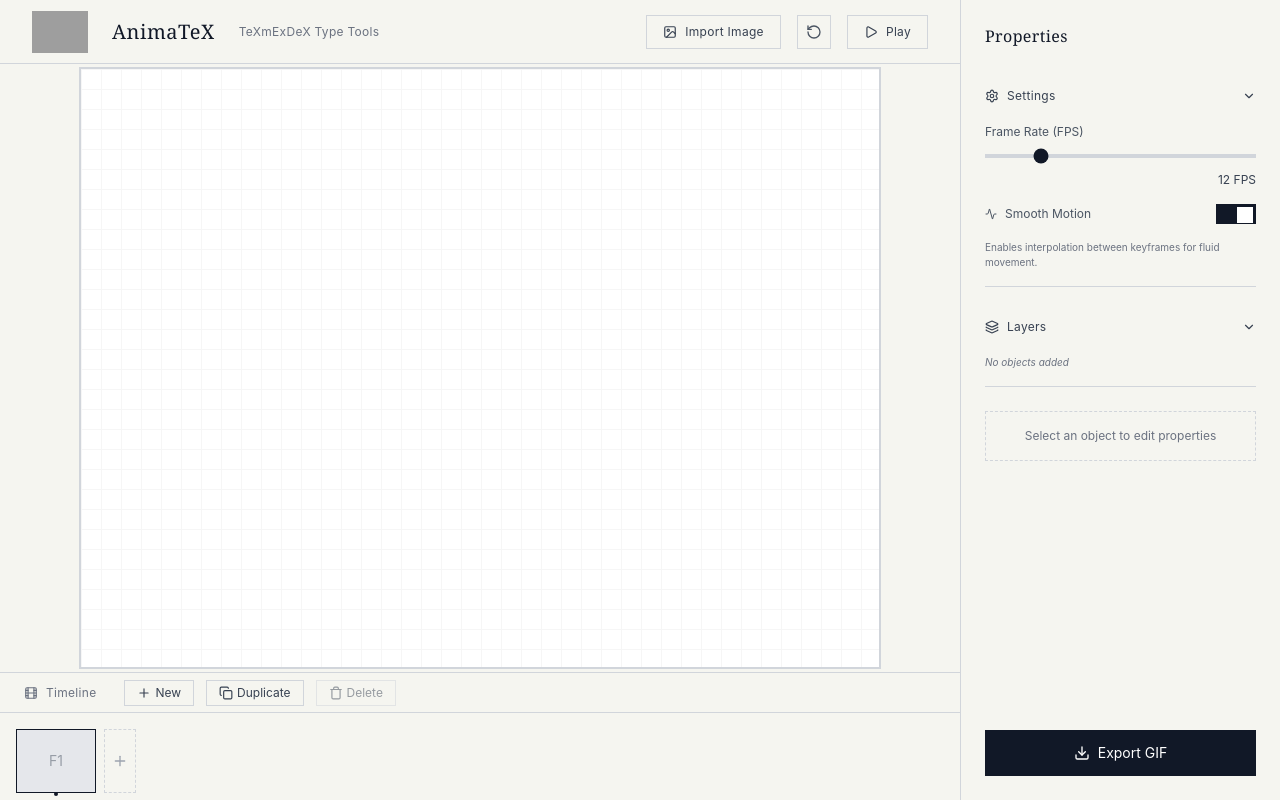
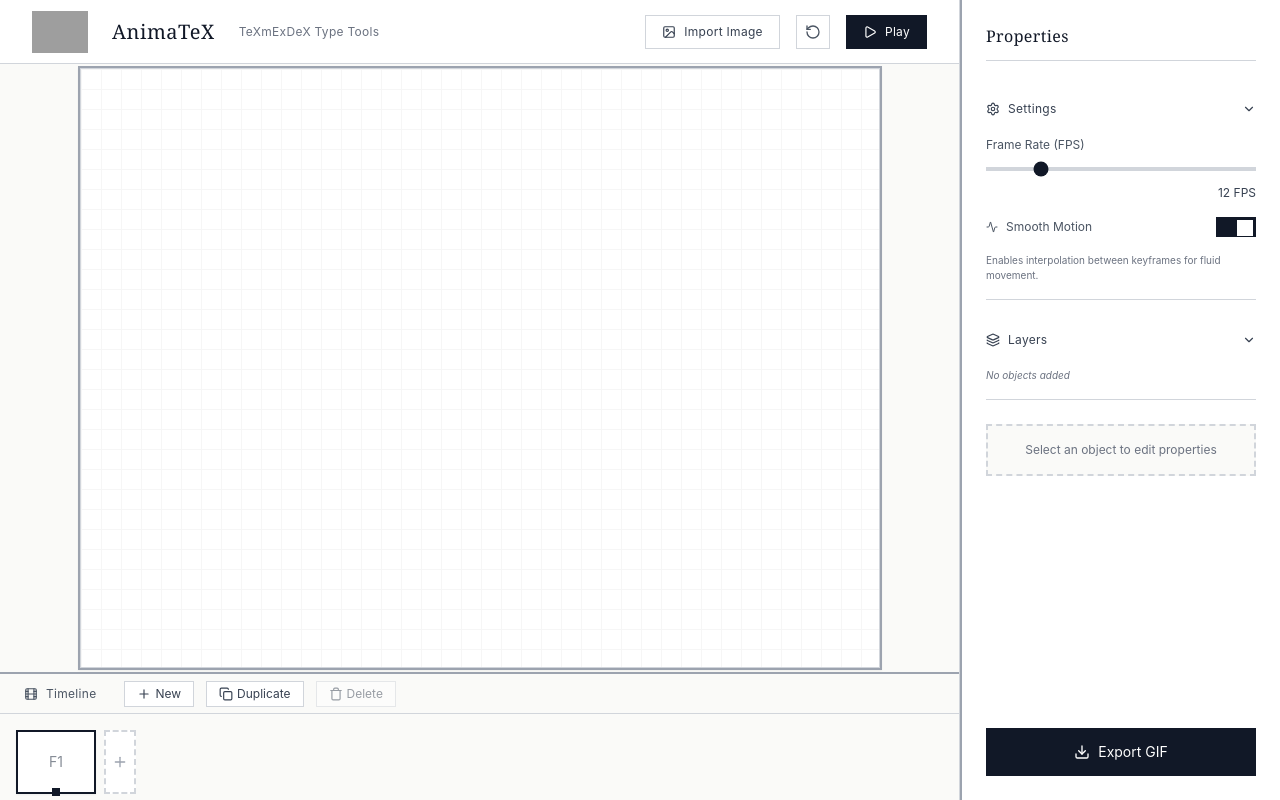
Before and after one commit to Texmexdex/AnimaTeX, a React (Vite) app: page / in a window 1280 px wide. Built offline with nearby package versions, Linux system fonts and the light colour scheme; grey boxes are pictures that could not be loaded.

Commit message:
Improve visual hierarchy with stronger borders and better contrast

```diff
--- a/App.tsx
+++ b/App.tsx
@@ -487,8 +487,8 @@ const App: React.FC = () => {
 
   return (
     <div className="flex h-screen w-screen text-gray-900 overflow-hidden bg-[#f5f5f0]" style={{ fontFamily: '-apple-system, BlinkMacSystemFont, "Segoe UI", sans-serif' }}>
-        <div className="flex-1 flex flex-col relative z-10 min-w-0 overflow-hidden">
-            <div className="h-16 flex items-center justify-between px-8 bg-[#f5f5f0] border-b border-gray-300 flex-shrink-0">
+        <div className="flex-1 flex flex-col relative z-10 min-w-0 overflow-hidden border-r border-gray-300">
+            <div className="h-16 flex items-center justify-between px-8 bg-white border-b border-gray-300 flex-shrink-0">
                  <div className="flex items-center gap-6">
                     <AnimatedLogo size={56} className="" />
                     <h1 className="font-normal text-xl tracking-wide text-gray-900" style={{ fontFamily: 'Georgia, serif' }}>
@@ -498,7 +498,7 @@ const App: React.FC = () => {
                  </div>
 
                  <div className="flex items-center gap-4">
-                    <label className="flex items-center gap-2 px-4 py-2 bg-transparent hover:bg-gray-200 text-gray-700 border border-gray-300 cursor-pointer transition-colors text-xs font-normal tracking-wide">
+                    <label className="flex items-center gap-2 px-4 py-2 bg-white hover:bg-gray-100 text-gray-700 border border-gray-300 cursor-pointer transition-colors text-xs font-normal tracking-wide">
                         <ImageIcon size={14} /> Import Image
                         <input type="file" accept="image/*" onChange={handleAddObject} className="hidden" />
                     </label>
@@ -508,14 +508,14 @@ const App: React.FC = () => {
                             setPlaybackTime(0);
                             setCurrentFrameIndex(0);
                         }}
-                        className="p-2 hover:bg-gray-200 border border-gray-300 transition-colors text-gray-600 hover:text-gray-900"
+                        className="p-2 hover:bg-gray-100 border border-gray-300 transition-colors text-gray-600 hover:text-gray-900 bg-white"
                         title="Reset Timeline"
                     >
                         <RotateCcw size={16} />
                     </button>
                     <button
                         onClick={togglePlay}
-                        className="flex items-center gap-2 px-4 py-2 font-normal transition-colors text-xs tracking-wide border border-gray-300 bg-transparent hover:bg-gray-200 text-gray-700"
+                        className="flex items-center gap-2 px-4 py-2 font-normal transition-colors text-xs tracking-wide border border-gray-900 bg-gray-900 hover:bg-gray-700 text-white"
                     >
                         {isPlaying ? <Pause size={14} /> : <Play size={14} />}
                         {isPlaying ? 'Stop' : 'Play'}
@@ -523,8 +523,8 @@ const App: React.FC = () => {
                  </div>
             </div>
 
-            <div className="flex-1 overflow-auto flex items-center justify-center p-12 relative bg-[#f5f5f0]">
-                 <div className="relative border border-gray-300">
+            <div className="flex-1 overflow-auto flex items-center justify-center p-12 relative bg-[#fafaf8]">
+                 <div className="relative border-2 border-gray-400 shadow-sm">
                     <Stage
                         width={project.width}
                         height={project.height}
--- a/components/PropertyPanel.tsx
+++ b/components/PropertyPanel.tsx
@@ -52,9 +52,9 @@ const PropertyPanel: React.FC<PropertyPanelProps> = ({
   return (
     <div
       id="property-panel"
-      className="w-80 bg-[#f5f5f0] border-l border-gray-300 h-full overflow-y-auto p-6 flex flex-col gap-2 flex-shrink-0"
+      className="w-80 bg-white border-l-2 border-gray-400 h-full overflow-y-auto p-6 flex flex-col gap-2 flex-shrink-0"
     >
-      <h2 className="text-base font-normal text-gray-900 mb-6 tracking-wide" style={{ fontFamily: 'Georgia, serif' }}>
+      <h2 className="text-base font-normal text-gray-900 mb-6 tracking-wide pb-3 border-b border-gray-300" style={{ fontFamily: 'Georgia, serif' }}>
         Properties
       </h2>
 
@@ -99,17 +99,17 @@ const PropertyPanel: React.FC<PropertyPanelProps> = ({
                 <div
                     key={obj.id}
                     className={`
-                        w-full flex items-center gap-2 px-2 py-2 text-xs transition-colors group border
+                        w-full flex items-center gap-2 px-2 py-2 text-xs transition-colors group border-2
                         ${selectedObjectId === obj.id
-                            ? 'bg-gray-200 border-gray-400'
-                            : 'bg-white border-gray-300 hover:bg-gray-100'}
+                            ? 'bg-gray-100 border-gray-900'
+                            : 'bg-white border-gray-300 hover:bg-gray-50 hover:border-gray-400'}
                     `}
                 >
                     <button
                         onClick={() => onSelectObject(obj.id)}
                         className="flex-1 flex items-center gap-3 text-left overflow-hidden"
                     >
-                        <div className="w-6 h-6 bg-white p-0.5 border border-gray-300 flex-shrink-0">
+                        <div className="w-6 h-6 bg-white p-0.5 border-2 border-gray-300 flex-shrink-0">
                             <img src={obj.src} className="w-full h-full object-contain" alt="" />
                         </div>
                         <span className={`truncate flex-1 font-normal ${selectedObjectId === obj.id ? 'text-gray-900' : 'text-gray-600'}`}>{obj.name}</span>
@@ -137,7 +137,7 @@ const PropertyPanel: React.FC<PropertyPanelProps> = ({
                 type="number"
                 value={Math.round(selectedObjectState.x)}
                 onChange={(e) => onUpdateObject({ x: Number(e.target.value) })}
-                className="w-full bg-white border border-gray-300 px-2 py-1 text-xs text-gray-900 focus:border-gray-500 outline-none font-normal"
+                className="w-full bg-white border-2 border-gray-300 px-2 py-1 text-xs text-gray-900 focus:border-gray-500 outline-none font-normal"
               />
             </div>
             <div>
@@ -146,7 +146,7 @@ const PropertyPanel: React.FC<PropertyPanelProps> = ({
                 type="number"
                 value={Math.round(selectedObjectState.y)}
                 onChange={(e) => onUpdateObject({ y: Number(e.target.value) })}
-                className="w-full bg-white border border-gray-300 px-2 py-1 text-xs text-gray-900 focus:border-gray-500 outline-none font-normal"
+                className="w-full bg-white border-2 border-gray-300 px-2 py-1 text-xs text-gray-900 focus:border-gray-500 outline-none font-normal"
               />
             </div>
             <div>
@@ -155,7 +155,7 @@ const PropertyPanel: React.FC<PropertyPanelProps> = ({
                 type="number"
                 value={Math.round(selectedObjectState.rotation)}
                 onChange={(e) => onUpdateObject({ rotation: Number(e.target.value) })}
-                className="w-full bg-white border border-gray-300 px-2 py-1 text-xs text-gray-900 focus:border-gray-500 outline-none font-normal"
+                className="w-full bg-white border-2 border-gray-300 px-2 py-1 text-xs text-gray-900 focus:border-gray-500 outline-none font-normal"
               />
             </div>
             <div>
@@ -167,7 +167,7 @@ const PropertyPanel: React.FC<PropertyPanelProps> = ({
                 max="1"
                 value={selectedObjectState.opacity}
                 onChange={(e) => onUpdateObject({ opacity: Number(e.target.value) })}
-                className="w-full bg-white border border-gray-300 px-2 py-1 text-xs text-gray-900 focus:border-gray-500 outline-none font-normal"
+                className="w-full bg-white border-2 border-gray-300 px-2 py-1 text-xs text-gray-900 focus:border-gray-500 outline-none font-normal"
               />
             </div>
              <div className="col-span-2">
@@ -176,7 +176,7 @@ const PropertyPanel: React.FC<PropertyPanelProps> = ({
                 type="number"
                 value={selectedObjectState.zIndex}
                 onChange={(e) => onUpdateObject({ zIndex: Number(e.target.value) })}
-                className="w-full bg-white border border-gray-300 px-2 py-1 text-xs text-gray-900 focus:border-gray-500 outline-none font-normal"
+                className="w-full bg-white border-2 border-gray-300 px-2 py-1 text-xs text-gray-900 focus:border-gray-500 outline-none font-normal"
               />
             </div>
 
@@ -185,10 +185,10 @@ const PropertyPanel: React.FC<PropertyPanelProps> = ({
                 <button
                     onClick={() => onUpdateObject({ flipX: !selectedObjectState.flipX })}
                     className={`
-                        w-full flex items-center justify-center gap-2 py-2 text-xs font-normal border transition-colors
+                        w-full flex items-center justify-center gap-2 py-2 text-xs font-normal border-2 transition-colors
                         ${selectedObjectState.flipX
-                            ? 'bg-gray-200 border-gray-400 text-gray-900'
-                            : 'bg-white border-gray-300 text-gray-700 hover:bg-gray-100'}
+                            ? 'bg-gray-100 border-gray-900 text-gray-900'
+                            : 'bg-white border-gray-300 text-gray-700 hover:bg-gray-50 hover:border-gray-400'}
                     `}
                 >
                     <FlipHorizontal size={12} /> {selectedObjectState.flipX ? 'Mirrored' : 'Mirror Object'}
@@ -197,7 +197,7 @@ const PropertyPanel: React.FC<PropertyPanelProps> = ({
           </div>
         </Section>
       ) : (
-        <div className="p-4 border border-dashed border-gray-300 text-center text-xs text-gray-500 font-normal">
+        <div className="p-4 border-2 border-dashed border-gray-300 text-center text-xs text-gray-500 font-normal bg-[#fafaf8]">
             Select an object to edit properties
         </div>
       )}
@@ -207,7 +207,7 @@ const PropertyPanel: React.FC<PropertyPanelProps> = ({
         <button
             onClick={onExport}
             disabled={isExporting}
-            className="w-full py-3 bg-gray-900 hover:bg-gray-700 text-sm font-normal transition-colors flex items-center justify-center gap-2 disabled:opacity-50 border border-gray-900 text-white"
+            className="w-full py-3 bg-gray-900 hover:bg-gray-700 text-sm font-normal transition-colors flex items-center justify-center gap-2 disabled:opacity-50 border-2 border-gray-900 text-white"
         >
              {isExporting ? (
                  <div className="w-4 h-4 border-2 border-white border-t-transparent rounded-full animate-spin" />
--- a/components/Timeline.tsx
+++ b/components/Timeline.tsx
@@ -22,53 +22,53 @@ const Timeline: React.FC<TimelineProps> = ({
   isPlaying
 }) => {
   return (
-    <div id="timeline-panel" className="w-full h-32 bg-[#f5f5f0] border-t border-gray-300 flex flex-col">
+    <div id="timeline-panel" className="w-full h-32 bg-white border-t-2 border-gray-400 flex flex-col">
       {/* Toolbar */}
-      <div className="h-10 flex items-center px-6 space-x-3 border-b border-gray-300 bg-[#f5f5f0]">
-        <span className="text-xs font-normal text-gray-500 tracking-wide mr-4 flex items-center gap-2">
+      <div className="h-10 flex items-center px-6 space-x-3 border-b border-gray-300 bg-[#fafaf8]">
+        <span className="text-xs font-normal text-gray-600 tracking-wide mr-4 flex items-center gap-2">
             <Film size={14} /> Timeline
         </span>
         <button
           onClick={onAddFrame}
           disabled={isPlaying}
-          className="px-3 py-1 hover:bg-gray-200 text-gray-700 disabled:opacity-50 transition-colors text-xs flex items-center gap-1 border border-gray-300"
+          className="px-3 py-1 hover:bg-gray-100 text-gray-700 disabled:opacity-50 transition-colors text-xs flex items-center gap-1 border border-gray-300 bg-white"
         >
           <Plus size={14} /> New
         </button>
         <button
           onClick={onDuplicateFrame}
           disabled={isPlaying}
-          className="px-3 py-1 hover:bg-gray-200 text-gray-700 disabled:opacity-50 transition-colors text-xs flex items-center gap-1 border border-gray-300"
+          className="px-3 py-1 hover:bg-gray-100 text-gray-700 disabled:opacity-50 transition-colors text-xs flex items-center gap-1 border border-gray-300 bg-white"
         >
           <Copy size={14} /> Duplicate
         </button>
         <button
           onClick={onDeleteFrame}
           disabled={isPlaying || keyframes.length <= 1}
-          className="px-3 py-1 hover:bg-gray-200 text-gray-700 disabled:opacity-50 transition-colors text-xs flex items-center gap-1 border border-gray-300"
+          className="px-3 py-1 hover:bg-gray-100 text-gray-700 disabled:opacity-50 transition-colors text-xs flex items-center gap-1 border border-gray-300 bg-white"
         >
           <Trash size={14} /> Delete
         </button>
       </div>
 
       {/* Frames Strip */}
-      <div className="flex-1 overflow-x-auto p-4 flex space-x-2 scrollbar-hide">
+      <div className="flex-1 overflow-x-auto p-4 flex space-x-2 scrollbar-hide bg-[#fafaf8]">
         {keyframes.map((frame, idx) => (
           <div
             key={frame.id}
             onClick={() => onSelectFrame(idx)}
             className={`
-              flex-shrink-0 w-20 h-16 border cursor-pointer transition-all duration-200 relative group
+              flex-shrink-0 w-20 h-16 border-2 cursor-pointer transition-all duration-200 relative group
               flex items-center justify-center text-sm font-normal
               ${idx === currentFrameIndex
-                ? 'border-gray-900 bg-gray-200'
-                : 'border-gray-300 bg-white hover:bg-gray-100 hover:border-gray-400'}
+                ? 'border-gray-900 bg-white shadow-sm'
+                : 'border-gray-300 bg-white hover:bg-gray-50 hover:border-gray-400'}
             `}
           >
-            <span className="opacity-50 text-gray-600">F{idx + 1}</span>
+            <span className="opacity-60 text-gray-700">F{idx + 1}</span>
             {/* Active Indicator */}
             {idx === currentFrameIndex && (
-                <div className="absolute -bottom-1 w-1 h-1 bg-gray-900 rounded-full" />
+                <div className="absolute -bottom-1 w-2 h-2 bg-gray-900" />
             )}
           </div>
         ))}
@@ -76,7 +76,7 @@ const Timeline: React.FC<TimelineProps> = ({
         {/* Quick Add Button at End */}
         <button
             onClick={onAddFrame}
-            className="flex-shrink-0 w-8 h-16 border border-dashed border-gray-300 hover:border-gray-400 flex items-center justify-center text-gray-400 hover:text-gray-600 transition-colors"
+            className="flex-shrink-0 w-8 h-16 border-2 border-dashed border-gray-300 hover:border-gray-400 flex items-center justify-center text-gray-400 hover:text-gray-600 transition-colors bg-white"
         >
             <Plus size={16} />
         </button>
```
